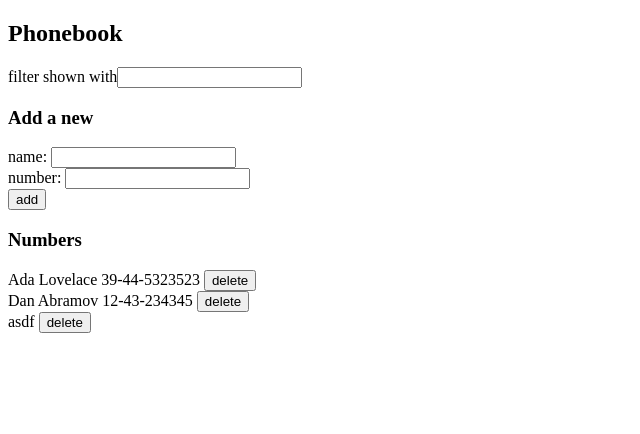
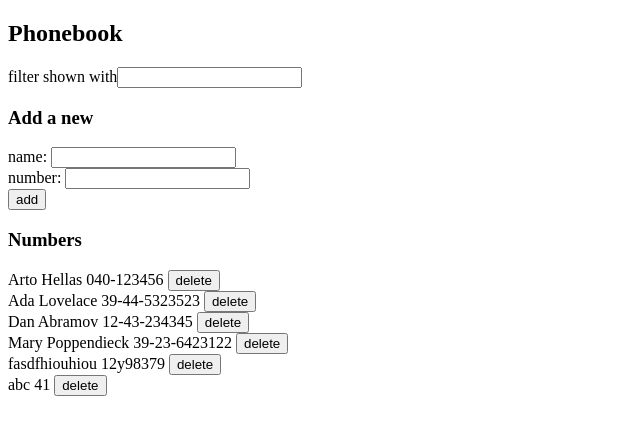
Before and after one commit to keyxcode/fso-part2, a React (Create React App) app in the folder phonebook/: page / in a window 1280 px wide. Shown: the top 434 px of the page, without its empty margins (0-640 px from the left). Built offline with nearby package versions, Linux system fonts and the light colour scheme; data requests are answered from the project's data file.

Commit message:
Solution 2.15: update person info if same name

```diff
--- a/phonebook/db.json
+++ b/phonebook/db.json
@@ -1,5 +1,10 @@
 {
   "persons": [
+    {
+      "name": "Arto Hellas",
+      "number": "040-123456",
+      "id": 1
+    },
     {
       "name": "Ada Lovelace",
       "number": "39-44-5323523",
@@ -11,9 +16,19 @@
       "id": 3
     },
     {
-      "name": "asdf",
-      "number": "",
+      "name": "Mary Poppendieck",
+      "number": "39-23-6423122",
+      "id": 4
+    },
+    {
+      "name": "fasdfhiouhiou",
+      "number": "12y98379",
       "id": 5
+    },
+    {
+      "name": "abc",
+      "number": "41",
+      "id": 6
     }
   ]
 }
--- a/phonebook/src/App.js
+++ b/phonebook/src/App.js
@@ -39,6 +39,14 @@ const App = () => {
     return personsNames.includes(JSON.stringify(person.name));
   };
 
+  const getNameFromID = (id) => {
+    return persons.filter((person) => person.id === id)[0].name;
+  };
+
+  const getIDFromName = (name) => {
+    return persons.filter((person) => person.name === name)[0].id;
+  };
+
   const addPerson = (event) => {
     event.preventDefault();
 
@@ -47,8 +55,22 @@ const App = () => {
       number: newNumber,
     };
     if (personExists(personObject)) {
-      window.confirm(`${newName} is already added to the phonebook`);
-      personsService.update(personObject);
+      if (
+        window.confirm(
+          `${newName} is already added to the phonebook, return old number with a new one?`
+        )
+      ) {
+        const id = getIDFromName(newName);
+        personsService
+          .update(id, personObject)
+          .then((returnedPerson) =>
+            setPersons(
+              persons.map((person) =>
+                person.id !== id ? person : returnedPerson
+              )
+            )
+          );
+      }
       return;
     }
 
@@ -61,11 +83,7 @@ const App = () => {
   };
 
   const deletePerson = (id) => {
-    if (
-      window.confirm(
-        `Delete ${persons.filter((person) => person.id === id)[0].name}`
-      )
-    ) {
+    if (window.confirm(`Delete ${getNameFromID(id)}`)) {
       personsService.deletePerson(id);
       setPersons(persons.filter((person) => person.id !== id));
     }
--- a/phonebook/src/services/persons.js
+++ b/phonebook/src/services/persons.js
@@ -16,9 +16,9 @@ const deletePerson = (id) => {
   return request.then((response) => response);
 };
 
-const update = (personObject) => {
-  const request = axios.put(baseURL, personObject);
-  console.log("hi");
+const update = (id, personObject) => {
+  const request = axios.put(`${baseURL}/${id}`, personObject);
+  return request.then((response) => response.data);
 };
 
 export default { getAll, create, deletePerson, update };
```
